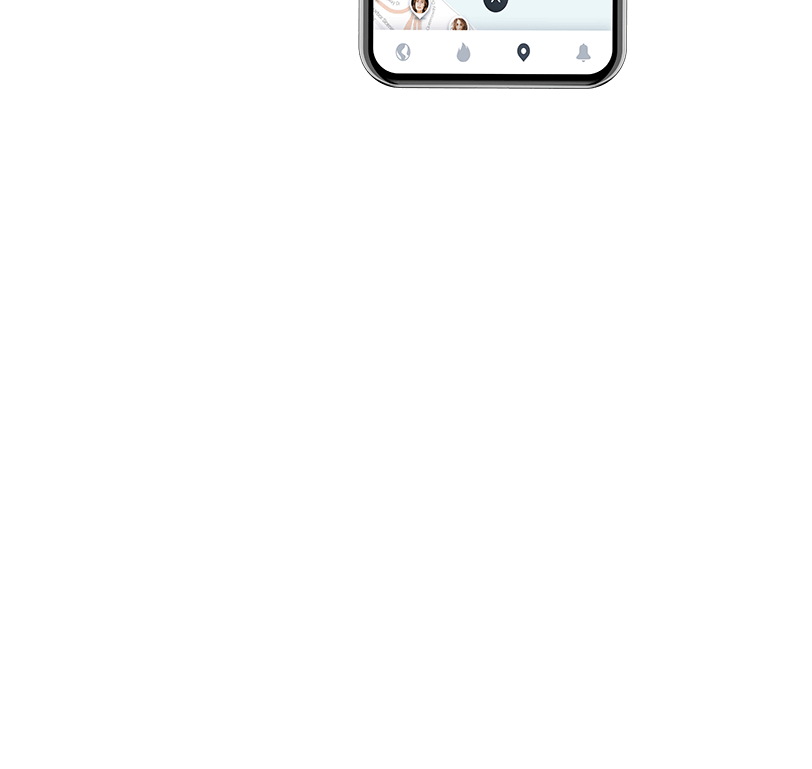
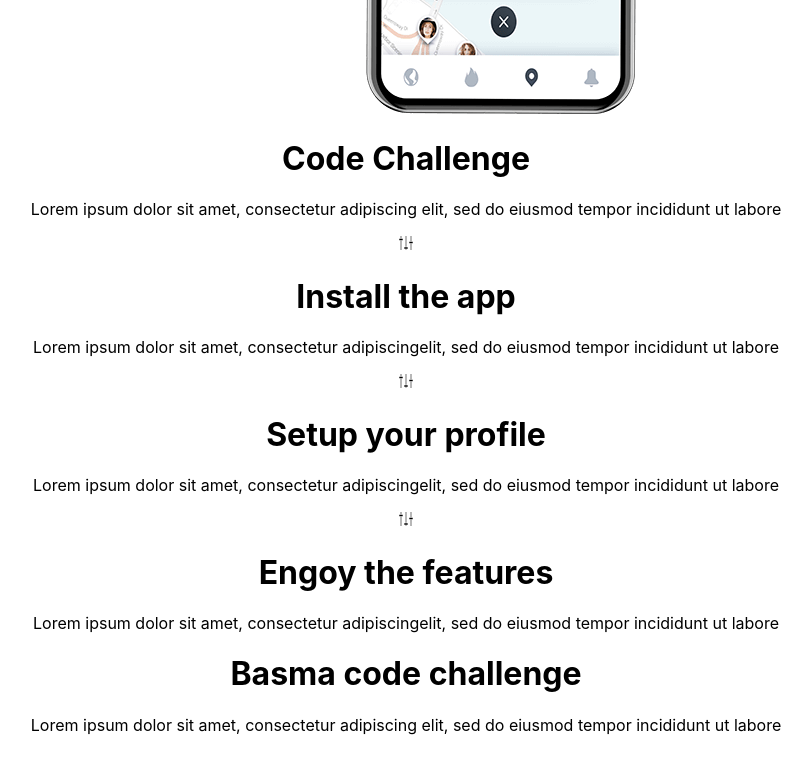
Before and after one commit to AlaaAlsalem/Basma, a React (Create React App) app: page / in a window 1280 px wide. Shown: the part 1980-2749 px from the top of the page, without its empty margins (234-1046 px from the left). Before the commit the page ends 2073 px from the top, so only its background shows below. Built offline with nearby package versions, Linux system fonts and the light colour scheme.

Commit message:
Add MobApp component

```diff
--- a/src/App.css
+++ b/src/App.css
@@ -1,5 +1,11 @@
 .App {
   text-align: center;
+}
+button {
+  background-color: blue;
+}
+li {
+  list-style: none;
 }
 
 .App-logo {
--- /dev/null
+++ b/src/components/CardPricing.js
@@ -0,0 +1,21 @@
+
+const CardPricing = (props) => {
+    return (
+        <>
+        <div>
+        <img src={props.path} alt='basic/pro'/>
+        <h1>{props.title}</h1>
+        <h1>{props.price}</h1>
+        <ul>
+        <li>{props.feature1}</li>
+        <li>{props.feature2}</li>
+        <li>{props.feature3}</li>
+        <li>{props.feature4}</li>
+        </ul>
+        <button type="button">sign up</button>
+        </div>
+        </>
+    )
+}
+
+export default CardPricing
--- a/src/components/Cards.js
+++ b/src/components/Cards.js
@@ -1,9 +1,10 @@
-
+import {GiSettingsKnobs} from 'react-icons/gi'
 
 const Cards = (props)=> {
 
     return (
         <div>
+         <GiSettingsKnobs/>
         <h1>{props.title}</h1>
         <p>{props.description}</p>
         </div>
--- a/src/components/Home.js
+++ b/src/components/Home.js
@@ -2,6 +2,8 @@ import thumb from '../images/thumb-1.png'
 import Features from './Features';
 import ScreenShots from './ScreenShots';
 import './Home.css'
+import Pricing from './Pricing';
+import MobApp from './MobApp';
 
 const Home = () => {
 
@@ -24,6 +26,8 @@ const Home = () => {
         </div>
         <Features/>
         <ScreenShots/>
+        <Pricing/>
+        <MobApp/>
         </>
     )
 }
--- /dev/null
+++ b/src/components/MobApp.js
@@ -0,0 +1,30 @@
+import GooglePlay from '../images/google-play.png'
+import AppStore from '../images/app-store.png'
+const MobApp = () => {
+    return (
+        <div>
+            <div className="mob_main">
+                <h1>BASMA is available  for all devices</h1>
+                <p>sApp is available for all devices, consectetur adipiscing
+                    elit, sed do eiusmod tempor incididunt ut labore
+                    et dolore magna aliqua. Ut enim ad minim veniam,</p>
+                <img src={GooglePlay} alt='GooglePlay' width='20px' />
+                <img src={AppStore} alt='AppStore' />
+                <p>.Availaple on iphone, ipad and all android devices </p>
+
+            </div>
+            <div className='mob_second'>
+                <h1>Subscribe to get updates </h1>
+                <p>By subscribe you will get newsleter, elit, sed do eiusmod tempor incididunt ut labore
+                    et dolore magna aliqua. Ut enim ad minim veniam </p>
+            </div>
+            <form>
+                <input type='email' placeholder ='Enter your email'/>
+                <button type='buton'>Subscribe</button>
+            </form>
+
+        </div>
+    )
+}
+
+export default MobApp;
--- /dev/null
+++ b/src/components/Pricing.js
@@ -0,0 +1,73 @@
+import CardPricing from "./CardPricing";
+import Cards from "./Cards";
+import bike from '../images/bike.png';
+import motorbike from '../images/motorbike.png';
+
+const Pricing = () => {
+    const card = [{
+        title: "Install the app",
+        description: "Lorem ipsum dolor sit amet, consectetur adipiscingelit, sed do eiusmod tempor incididunt ut labore"
+    }, {
+        title: "Setup your profile",
+        description: "Lorem ipsum dolor sit amet, consectetur adipiscingelit, sed do eiusmod tempor incididunt ut labore"
+    }, {
+        title: "Engoy the features",
+        description: "Lorem ipsum dolor sit amet, consectetur adipiscingelit, sed do eiusmod tempor incididunt ut labore"
+    },
+    ]
+
+    const priceCard = [
+        {
+            path: bike,
+            title:'Basic',
+            price:49,
+            feature1:'5GB linux Web Space',
+            feature2:'5 My Sql Databases',
+            feature3: '24/7 Tech Support',
+            feature4: 'Daily Backups'
+    },
+    {
+        path: motorbike,
+        title:'Pro',
+        price:129,
+        feature1:'10GB linux Web Space',
+        feature2:'50 My Sql Databases',
+        feature3: 'Unlemeted Email',
+        feature4: 'Daily Backups'
+},
+    ]
+    return (
+        <div>
+            <div className="pricing_main">
+                <h1>Code Challenge</h1>
+                <p>Lorem ipsum dolor sit amet, consectetur adipiscing
+                    elit, sed do eiusmod tempor incididunt ut labore</p>
+                {card.map(item =>
+                    <Cards title={item.title} description={item.description} />)}
+
+            </div>
+            <div>
+                <div>
+                    <h1>Basma code challenge</h1>
+                    <p>Lorem ipsum dolor sit amet, consectetur adipiscing
+                        elit, sed do eiusmod tempor incididunt ut labore
+                    </p>
+                    <br />
+                </div>
+                <div>
+                    {priceCard.map(item =>
+                        <CardPricing path={item.path}
+                         title={item.title}
+                         price={item.price}
+                         feature1={item.feature1}
+                         feature2={item.feature2}
+                         feature3={item.feature3}
+                         feature4={item.feature4}/>)}
+                </div>
+                <p>Not sure what to choose? <a href="#">Contact Us</a></p>
+            </div>
+
+        </div>
+    )
+}
+export default Pricing;
--- a/src/index.css
+++ b/src/index.css
@@ -1,4 +1,11 @@
-body {
+.App {
+
+    /*-webkit-clip-path:polygon(0 0, 100% 35%, 100% 65%, 0% 100%);
+    clip-path:polygon(0 0, 100% 35%, 100% 65%, 0% 100%);
+    width:200px;
+    height:200px;
+    background:#E0E6E5;*/
+
   margin: 0;
   font-family: -apple-system, BlinkMacSystemFont, 'Segoe UI', 'Roboto', 'Oxygen',
     'Ubuntu', 'Cantarell', 'Fira Sans', 'Droid Sans', 'Helvetica Neue',
```
Also changed, not shown: src/components/Contact.js (added).
